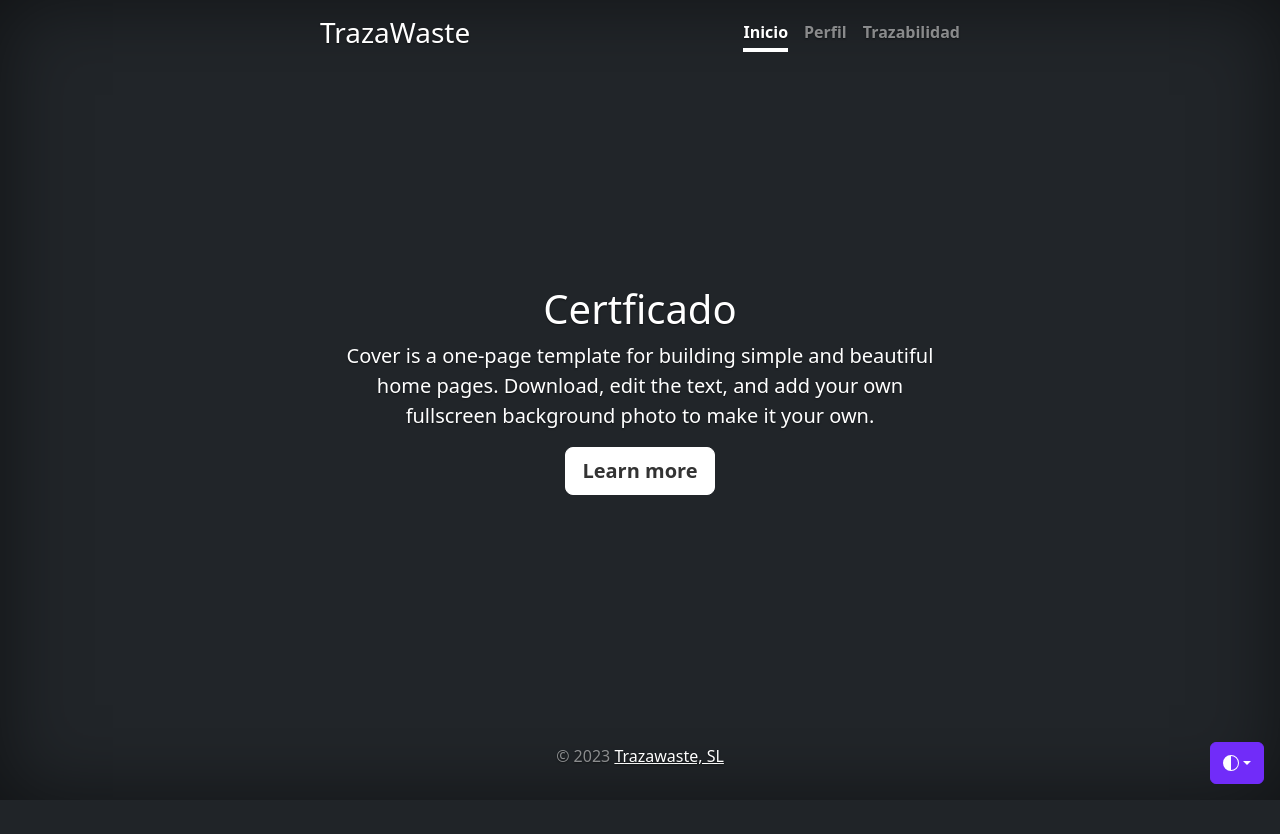
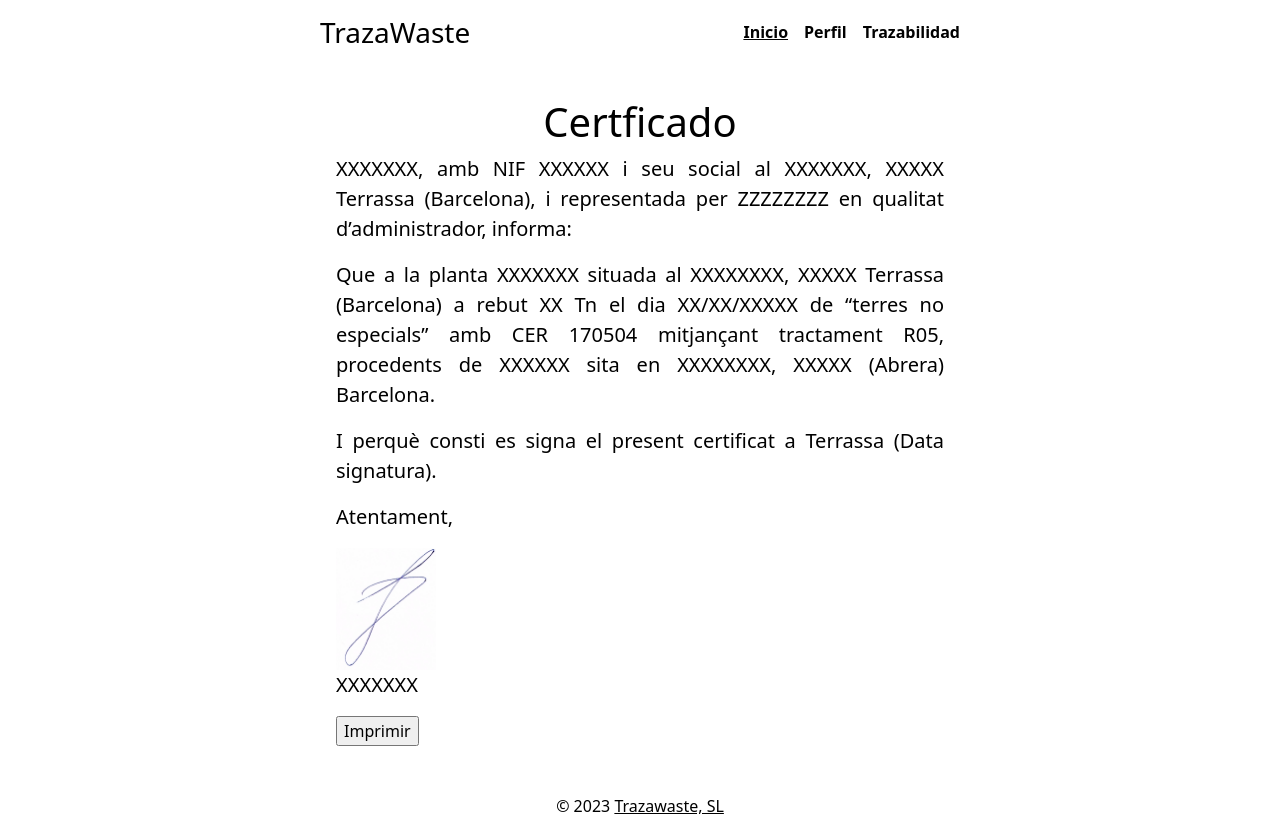
Before and after one commit to albertescobar/trazawaste_json, a PHP site: page /certificat/index.html in a window 1280 px wide. Before the commit the page ends 800 px from the top, so only its background shows below. Run offline with PHP 8.4, Linux system fonts and the light colour scheme.

Commit message:
certificado preparado para imprimir

```diff
--- a/certificat/cover.css
+++ b/certificat/cover.css
@@ -17,22 +17,43 @@
  */
 
 body {
-  text-shadow: 0 .05rem .1rem rgba(0, 0, 0, .5);
-  box-shadow: inset 0 0 5rem rgba(0, 0, 0, .5);
+  /*text-shadow: 0 .05rem .1rem rgba(0, 0, 0, .5);
+  box-shadow: inset 0 0 5rem rgba(0, 0, 0, .5);*/
+
+}
+
+.px-3 {
+  margin-top: 3em;
+  margin-bottom: 3em!important;
 }
 
 .cover-container {
   max-width: 42em;
 }
 
+.text-bg-dark {
+  background-color: white!important;
+  color: black!important;
+}
+
+.lead{
+  text-align: justify;
+}
+
+.firma, .imprimir{
+    text-align: left;
+}
 
 /*
  * Header
  */
 
-.nav-masthead .nav-link {
-  color: rgba(255, 255, 255, .5);
-  border-bottom: .25rem solid transparent;
+.nav-masthead .nav-link, .active {
+  color: black!important;
+  /*border-bottom: .25rem solid transparent;*/
+}
+.active {
+  text-decoration: underline;
 }
 
 .nav-masthead .nav-link:hover,
@@ -48,3 +69,11 @@ body {
   color: #fff;
   border-bottom-color: #fff;
 }
+
+/*
+ * Footer
+ */
+
+.mt-auto, .mt-auto a{
+   color:black!important;
+ }
--- a/certificat/index.html
+++ b/certificat/index.html
@@ -91,6 +91,24 @@
       }
     </style>
 
+      <style type="text/css" media="print">
+
+        /*comando para que no se imprima la barra de navegación, boton imprimir...*/
+        @media print {
+        .nav {display:none;}
+        .imprimir {display:none;}
+        }
+
+        /*instrucción para que no se imprima el encabeza y pie de pagina que sale por defecto*/
+        @page
+            {
+                size:  auto;   /* auto is the initial value */
+                margin: 5mm;  /* this affects the margin in the printer settings */
+            }
+
+      </style>
+
+
 
     <!-- Custom styles for this template -->
     <link href="cover.css" rel="stylesheet">
@@ -112,42 +130,6 @@
       </symbol>
     </svg>
 
-    <div class="dropdown position-fixed bottom-0 end-0 mb-3 me-3 bd-mode-toggle">
-      <button class="btn btn-bd-primary py-2 dropdown-toggle d-flex align-items-center"
-              id="bd-theme"
-              type="button"
-              aria-expanded="false"
-              data-bs-toggle="dropdown"
-              aria-label="Toggle theme (auto)">
-        <svg class="bi my-1 theme-icon-active" width="1em" height="1em"><use href="#circle-half"></use></svg>
-        <span class="visually-hidden" id="bd-theme-text">Toggle theme</span>
-      </button>
-      <ul class="dropdown-menu dropdown-menu-end shadow" aria-labelledby="bd-theme-text">
-        <li>
-          <button type="button" class="dropdown-item d-flex align-items-center" data-bs-theme-value="light" aria-pressed="false">
-            <svg class="bi me-2 opacity-50 theme-icon" width="1em" height="1em"><use href="#sun-fill"></use></svg>
-            Light
-            <svg class="bi ms-auto d-none" width="1em" height="1em"><use href="#check2"></use></svg>
-          </button>
-        </li>
-        <li>
-          <button type="button" class="dropdown-item d-flex align-items-center" data-bs-theme-value="dark" aria-pressed="false">
-            <svg class="bi me-2 opacity-50 theme-icon" width="1em" height="1em"><use href="#moon-stars-fill"></use></svg>
-            Dark
-            <svg class="bi ms-auto d-none" width="1em" height="1em"><use href="#check2"></use></svg>
-          </button>
-        </li>
-        <li>
-          <button type="button" class="dropdown-item d-flex align-items-center active" data-bs-theme-value="auto" aria-pressed="true">
-            <svg class="bi me-2 opacity-50 theme-icon" width="1em" height="1em"><use href="#circle-half"></use></svg>
-            Auto
-            <svg class="bi ms-auto d-none" width="1em" height="1em"><use href="#check2"></use></svg>
-          </button>
-        </li>
-      </ul>
-    </div>
-
-
 <div class="cover-container d-flex w-100 h-100 p-3 mx-auto flex-column">
   <header class="mb-auto">
     <div>
@@ -162,10 +144,21 @@
 
   <main class="px-3">
     <h1>Certficado</h1>
-    <p class="lead">Cover is a one-page template for building simple and beautiful home pages. Download, edit the text, and add your own fullscreen background photo to make it your own.</p>
-    <p class="lead">
-      <a href="#" class="btn btn-lg btn-light fw-bold border-white bg-white">Learn more</a>
-    </p>
+
+  <p class="lead">XXXXXXX, amb NIF XXXXXX i seu social al XXXXXXX, XXXXX Terrassa (Barcelona), i representada per ZZZZZZZZ en qualitat d’administrador, informa:</p>
+
+  <p class="lead">Que a la planta XXXXXXX situada al XXXXXXXX, XXXXX Terrassa (Barcelona) a rebut XX Tn el dia XX/XX/XXXXX de “terres no especials” amb CER 170504 mitjançant tractament R05, procedents de XXXXXX sita en XXXXXXXX, XXXXX (Abrera) Barcelona.</p>
+
+  <p class="lead">I perquè consti es signa el present certificat a Terrassa (Data signatura).</p>
+
+  <p class="lead">Atentament,</p>
+<div class="firma">
+<img src="../img/firma.png" alt="firma_gestor" width="100px">
+</div>
+  <p class="lead"> XXXXXXX</p>
+<div class="imprimir">
+<input type="button" value="Imprimir" class="printbutton">
+</div>
   </main>
 
   <footer class="mt-auto text-white-50">
@@ -173,7 +166,13 @@
   </footer>
 </div>
 
-
+<script>
+        document.querySelectorAll('.printbutton').forEach(function(element) {
+            element.addEventListener('click', function() {
+                print();
+            });
+        });
+    </script>
 
   </body>
 </html>
```
Also changed, not shown: img/firma.png (added), 2 other files.
